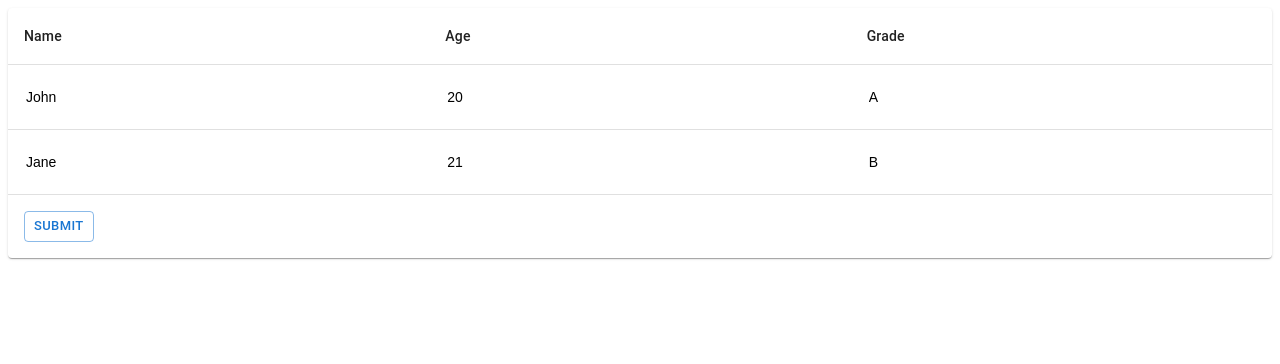
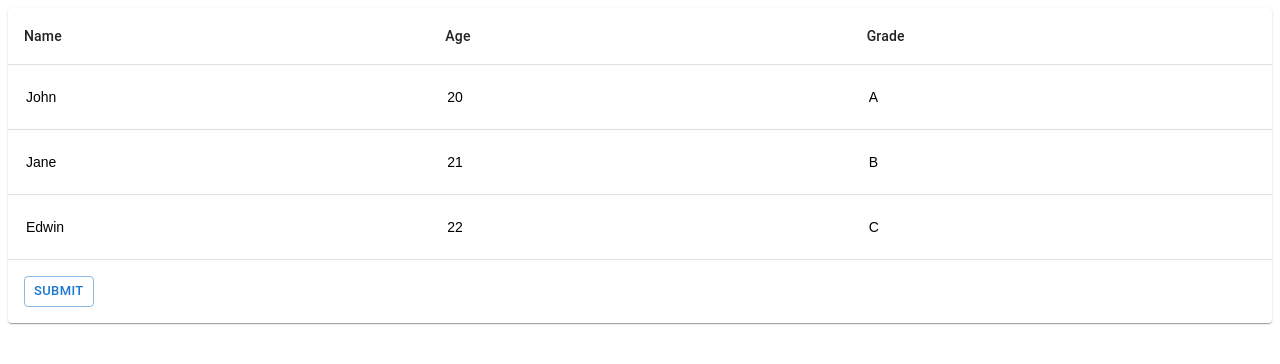
Before and after one commit to EdwinKwanTC/material-table, a React (Vite) app: page / in a window 1280 px wide. Shown: the top 364 px of the page. Built offline with nearby package versions, Linux system fonts and the light colour scheme.

Commit message:
fix: adding genenic type

```diff
--- a/src/App.tsx
+++ b/src/App.tsx
@@ -37,6 +37,11 @@ function App() {
             age: 21,
             grade: 'B',
         },
+        {
+            name: 'Edwin',
+            age: 22,
+            grade: 'C',
+        },
     ]
 
     const handleSubmit = (values: Data[]) => {
--- a/src/base/Table.tsx
+++ b/src/base/Table.tsx
@@ -10,26 +10,26 @@ import {
     Box,
 } from '@mui/material'
 
-interface TableProps {
+type TableProps<T, U extends keyof T> = {
     headers: TableHeaders[]
-    rows: Rows[]
-    handleSubmit: (values: Rows[]) => void
+    rows: Rows<T, U>[]
+    handleSubmit: (values: Rows<T, U>[]) => void
     children?: React.ReactNode
     schema?: any
 }
 
-interface Rows {
-    [key: string]: string | number
+type Rows<T, U extends keyof T> = {
+    [key in U]: string | number
 }
 
-export interface TableHeaders {
+export type TableHeaders = {
     key: string
     label: string
     align?: 'left' | 'right' | 'center'
     inputType: 'text' | 'number'
 }
 
-export default function Table(props: TableProps) {
+export default function Table<T, U extends keyof T>(props: TableProps<T, U>) {
     const { headers, rows, handleSubmit, children, schema } = props
 
     return (
```
